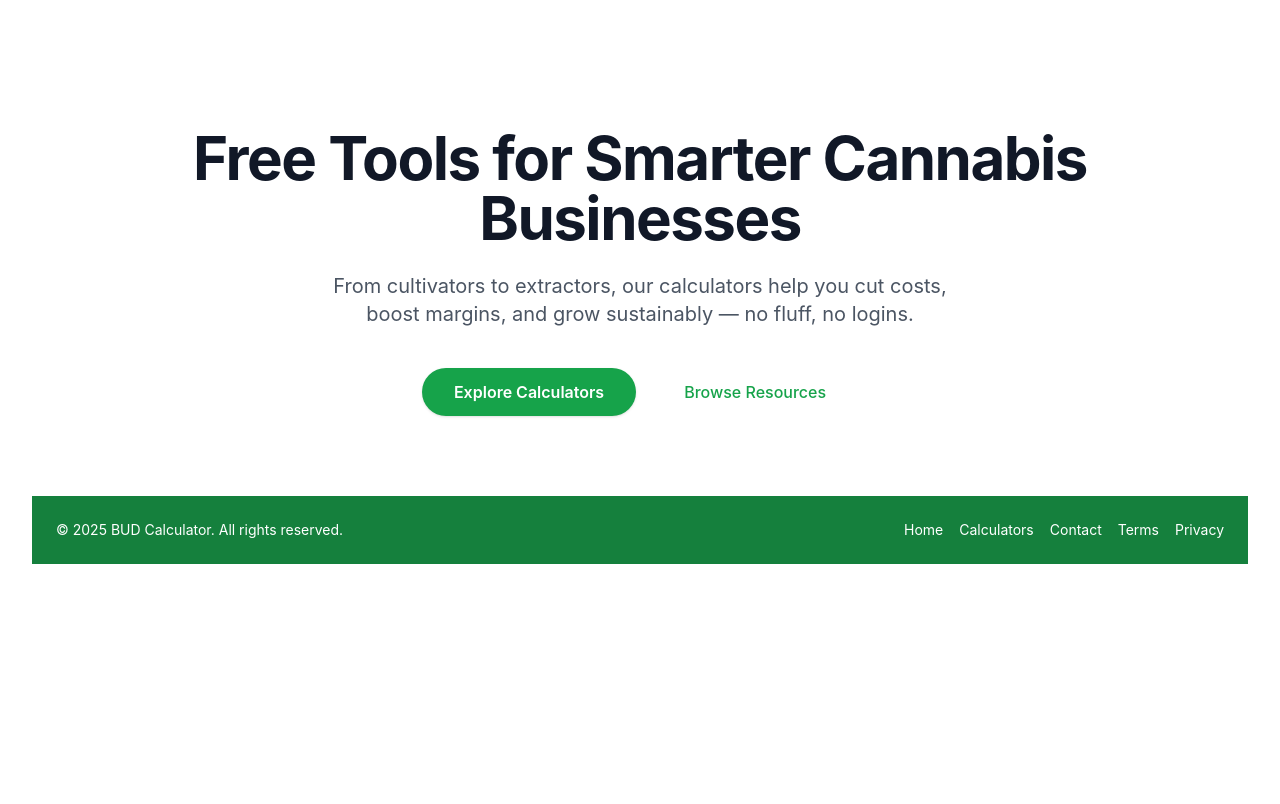
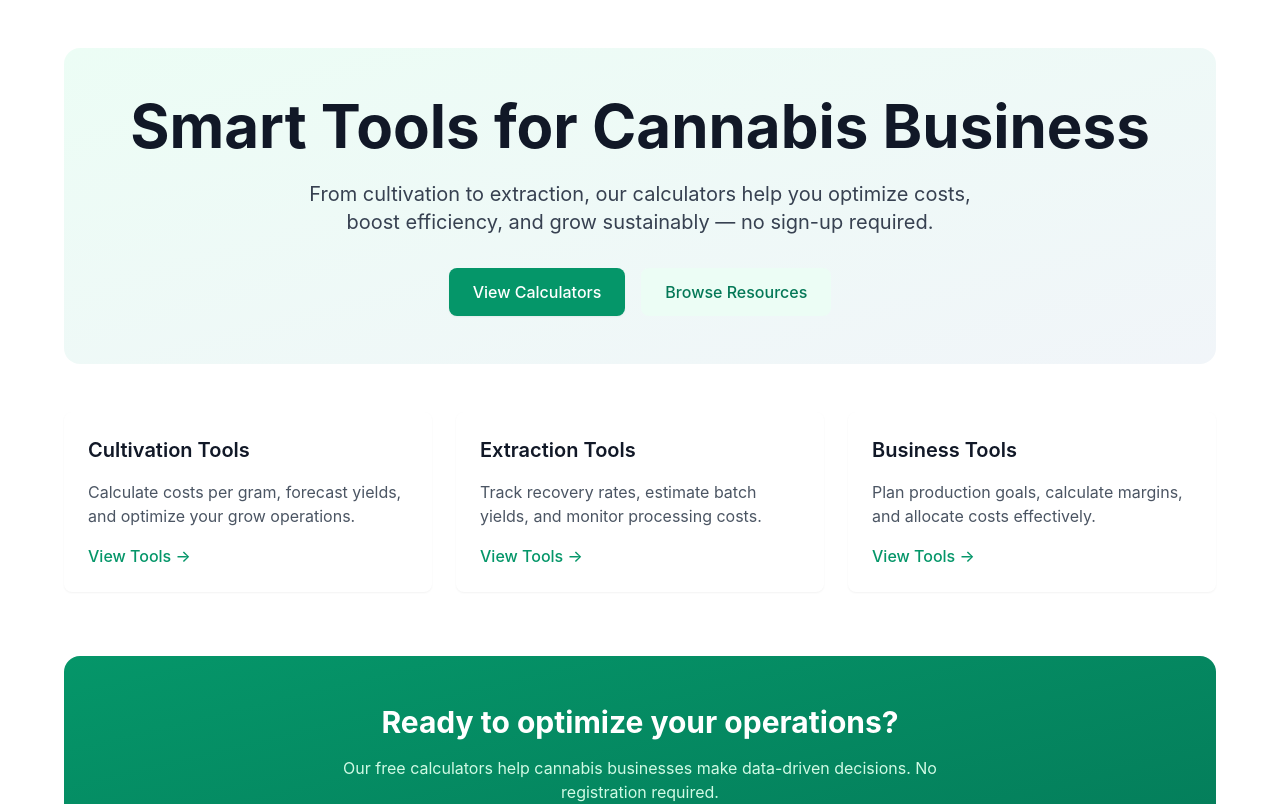
Before and after one commit to EbenMusich/bud-calc-bolt-lite, a Next.js app: page / in a window 1280 px wide. Shown: the top 804 px of the page. Built offline with nearby package versions, Linux system fonts and the light colour scheme.

Commit message:
Update Homepage Design

```diff
--- a/components/Hero.tsx
+++ b/components/Hero.tsx
@@ -1,29 +1,30 @@
 import React from "react";
+import Link from "next/link";
 
 export default function Hero() {
   return (
-    <section className="bg-white text-gray-900 text-center px-6 pt-32 pb-20">
-      <h1 className="text-4xl md:text-6xl font-bold mb-6 tracking-tight">
-        Free Tools for Smarter Cannabis Businesses
+    <div className="bg-gradient-to-br from-emerald-50 to-slate-100 rounded-2xl p-8 md:p-12 text-center mb-12">
+      <h1 className="text-4xl md:text-5xl lg:text-6xl font-bold text-gray-900 mb-6">
+        Smart Tools for Cannabis Business
       </h1>
-      <p className="text-lg md:text-xl text-gray-600 mb-10 max-w-2xl mx-auto">
-        From cultivators to extractors, our calculators help you cut costs,
-        boost margins, and grow sustainably — no fluff, no logins.
+      <p className="text-lg md:text-xl text-gray-700 max-w-2xl mx-auto mb-8">
+        From cultivation to extraction, our calculators help you optimize costs,
+        boost efficiency, and grow sustainably — no sign-up required.
       </p>
       <div className="flex flex-col sm:flex-row justify-center gap-4">
-        <a
+        <Link
           href="/calculators"
-          className="bg-green-600 hover:bg-green-700 text-white font-semibold py-3 px-8 rounded-full shadow transition"
+          className="inline-flex items-center justify-center px-6 py-3 text-base font-medium text-white bg-emerald-600 hover:bg-emerald-700 rounded-lg transition-colors duration-200 min-h-[44px] shadow-sm"
         >
-          Explore Calculators
-        </a>
-        <a
+          View Calculators
+        </Link>
+        <Link
           href="/resources"
-          className="text-green-600 hover:underline font-medium py-3 px-8"
+          className="inline-flex items-center justify-center px-6 py-3 text-base font-medium text-emerald-700 bg-emerald-50 hover:bg-emerald-100 rounded-lg transition-colors duration-200 min-h-[44px]"
         >
           Browse Resources
-        </a>
+        </Link>
       </div>
-    </section>
+    </div>
   );
 }
--- a/pages/index.tsx
+++ b/pages/index.tsx
@@ -1,11 +1,67 @@
 import React from "react";
 import Layout from "../components/Layout";
 import Hero from "../components/Hero";
+import Link from "next/link";
 
 export default function HomePage() {
   return (
     <Layout>
-      <Hero />
+      <div className="max-w-7xl mx-auto px-4 md:px-6 lg:px-8 py-12">
+        <Hero />
+
+        {/* Features Grid */}
+        <div className="grid grid-cols-1 md:grid-cols-3 gap-6 mb-16">
+          <div className="bg-white rounded-lg p-6 shadow-sm space-y-4">
+            <h3 className="text-xl font-semibold text-gray-900">Cultivation Tools</h3>
+            <p className="text-gray-600">Calculate costs per gram, forecast yields, and optimize your grow operations.</p>
+            <Link
+              href="/calculators?category=Cultivation"
+              className="inline-block text-emerald-600 hover:text-emerald-700 font-medium"
+            >
+              View Tools →
+            </Link>
+          </div>
+
+          <div className="bg-white rounded-lg p-6 shadow-sm space-y-4">
+            <h3 className="text-xl font-semibold text-gray-900">Extraction Tools</h3>
+            <p className="text-gray-600">Track recovery rates, estimate batch yields, and monitor processing costs.</p>
+            <Link
+              href="/calculators?category=Extraction"
+              className="inline-block text-emerald-600 hover:text-emerald-700 font-medium"
+            >
+              View Tools →
+            </Link>
+          </div>
+
+          <div className="bg-white rounded-lg p-6 shadow-sm space-y-4">
+            <h3 className="text-xl font-semibold text-gray-900">Business Tools</h3>
+            <p className="text-gray-600">Plan production goals, calculate margins, and allocate costs effectively.</p>
+            <Link
+              href="/calculators?category=Business"
+              className="inline-block text-emerald-600 hover:text-emerald-700 font-medium"
+            >
+              View Tools →
+            </Link>
+          </div>
+        </div>
+
+        {/* CTA Section */}
+        <div className="bg-gradient-to-br from-emerald-600 to-emerald-700 rounded-2xl p-8 md:p-12 text-center">
+          <h2 className="text-2xl md:text-3xl font-bold text-white mb-4">
+            Ready to optimize your operations?
+          </h2>
+          <p className="text-emerald-100 mb-8 max-w-2xl mx-auto">
+            Our free calculators help cannabis businesses make data-driven decisions.
+            No registration required.
+          </p>
+          <Link
+            href="/calculators"
+            className="inline-flex items-center justify-center px-6 py-3 text-base font-medium text-emerald-700 bg-white hover:bg-emerald-50 rounded-lg transition-colors duration-200 min-h-[44px] shadow-sm"
+          >
+            Get Started Now
+          </Link>
+        </div>
+      </div>
     </Layout>
   );
 }
```
